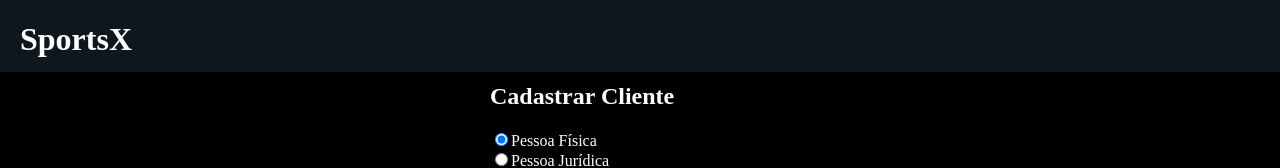
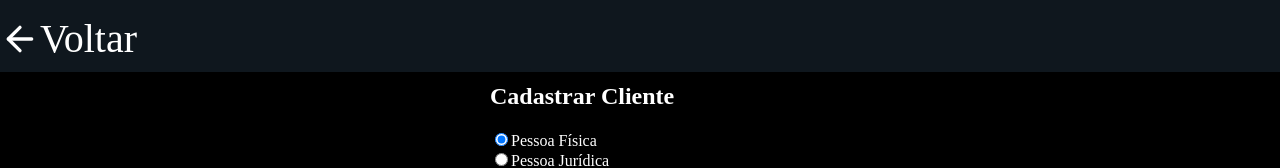
Before and after one commit to sergiocampos93/SportsX, a React (Create React App) app in the folder client/: page / in a window 1280 px wide. Both pictures are taken after a click on the button "Novo Cliente". Shown: the top 168 px of the page. Built offline with nearby package versions, Linux system fonts and the light colour scheme; no server answers.

Commit message:
A back button was added in the customer register page

```diff
--- a/client/src/pages/CustomerRegister/index.tsx
+++ b/client/src/pages/CustomerRegister/index.tsx
@@ -2,6 +2,8 @@ import React, { useState } from 'react';
 import { useForm } from 'react-hook-form';
 
 import { useHistory } from 'react-router-dom';
+
+import { FiArrowLeft } from 'react-icons/fi';
 
 import {
   Container,
@@ -14,6 +16,7 @@ import {
   Select,
   TextArea,
   PhonesContent,
+  BackToMainPage,
 } from './styles';
 
 import api from '../../services/api';
@@ -56,6 +59,10 @@ const CustomerRegister: React.FC<{ location: { state: Customer } }> = ({
   const [entity, setEntity] = useState(false);
   return (
     <Container>
+      <BackToMainPage onClick={() => history.push('/')}>
+        <FiArrowLeft />
+        Voltar
+      </BackToMainPage>
       <PageTitle>
         {isNewRegister ? 'Cadastrar Cliente' : 'Atualizar Cliente'}
       </PageTitle>
--- a/client/src/pages/CustomerRegister/styles.ts
+++ b/client/src/pages/CustomerRegister/styles.ts
@@ -68,3 +68,14 @@ export const PhonesContent = styled.div`
   flex: 1;
   flex-direction: column;
 `;
+
+export const BackToMainPage = styled.div`
+  cursor: pointer;
+  background: #0f171e;
+  display: flex;
+  align-items: center;
+  position: fixed;
+  top: 15px;
+  left: 0;
+  font-size: 40px;
+`;
```
